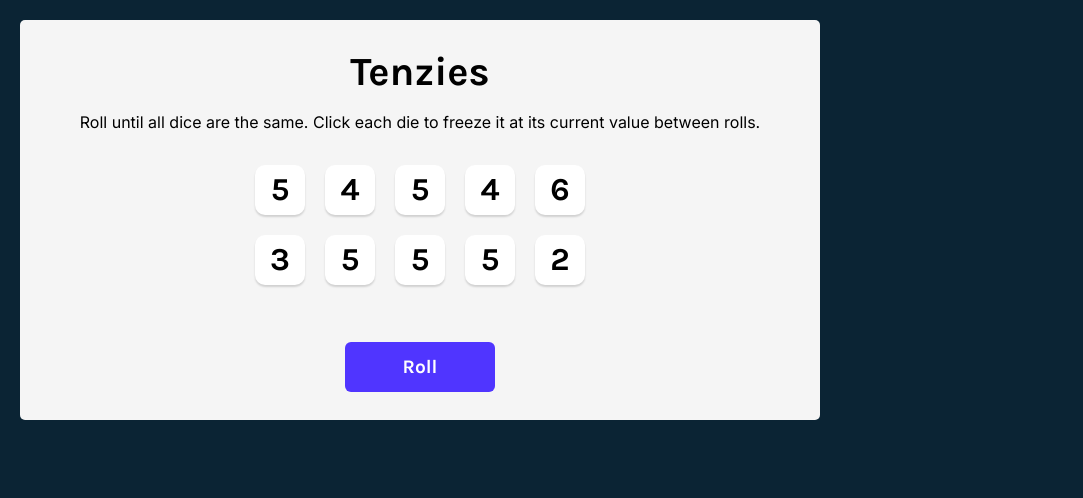
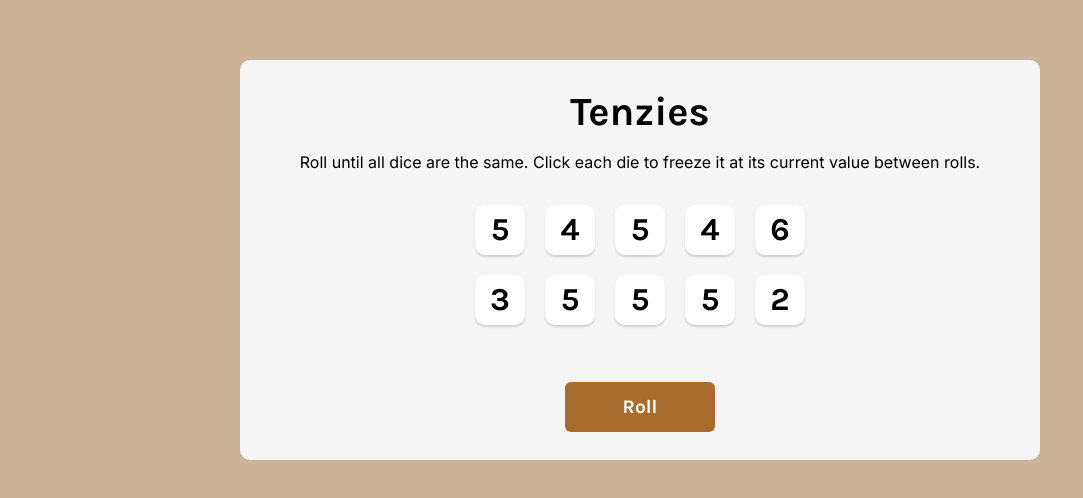
Before and after one commit to steph-xue/tenzies-game, a React (Vite) app: page / in a window 1280 px wide. Shown: the top 498 px of the page, without its empty margins (0-1083 px from the left). Built offline with nearby package versions, Linux system fonts and the light colour scheme.

Commit message:
change color style to beige/brown

```diff
--- a/src/components/Die.jsx
+++ b/src/components/Die.jsx
@@ -4,7 +4,7 @@ function Die(props) {
 
     // Change the background color of the die if it is held
     const styles = {
-        backgroundColor: props.isHeld ? "#59E391" : "white"
+        backgroundColor: props.isHeld ? "#d3b08d" : "white"
     };
 
     // Render the die component
--- a/src/style.css
+++ b/src/style.css
@@ -4,21 +4,24 @@
 
 body {
   margin: 0;
-  background-color: #0B2434;
+  background-color: #ccb296;;
   padding: 20px;
   font-family: 'Karla', sans-serif;
+  display: flex;
+  justify-content: center;
 }
 
 main {
   background-color: #F5F5F5;
   height: 400px;
-  max-width: 800px;
-  border-radius: 5px;
+  width: 800px;
   padding: 20px;
+  margin-top: 40px;
   display: flex;
   flex-direction: column;
   justify-content: space-around;
   align-items: center;
+  border-radius: 10px;
 }
 
 .title {
@@ -60,7 +63,7 @@ main {
   width: 150px;
   border: none;
   border-radius: 6px;
-  background-color: #5035FF;
+  background-color: #a96c2f;;
   color: white;
   font-size: 1.2rem;
   font-family: 'Karla', sans-serif;
```
